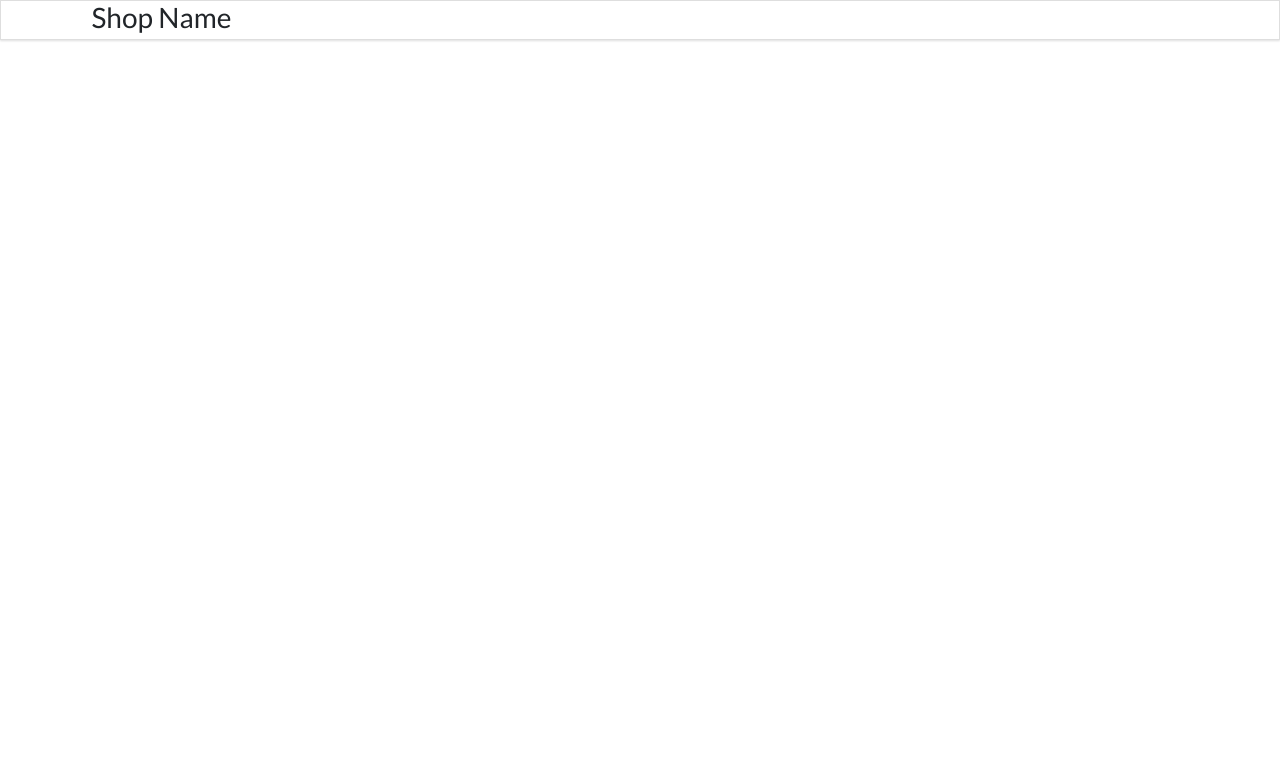
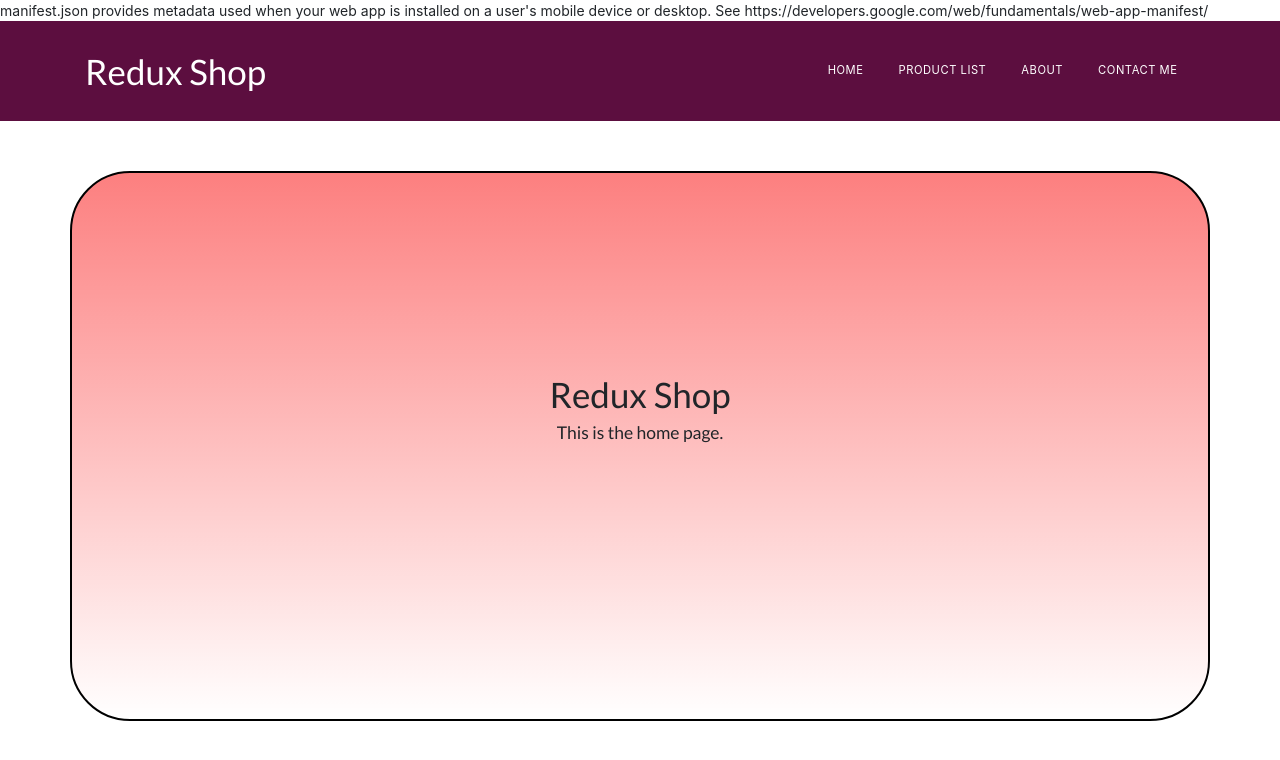
Before and after one commit to Khaliddxx/redux-ecom, a React (Create React App) app: page / in a window 1280 px wide. Shown: the top 760 px of the page. Built offline with nearby package versions, Linux system fonts and the light colour scheme; no server answers.

Commit message:
Contact & Home adjustments

```diff
--- a/src/App.css
+++ /dev/null
@@ -1,38 +0,0 @@
-.App {
-  text-align: center;
-}
-
-.App-logo {
-  height: 40vmin;
-  pointer-events: none;
-}
-
-@media (prefers-reduced-motion: no-preference) {
-  .App-logo {
-    animation: App-logo-spin infinite 20s linear;
-  }
-}
-
-.App-header {
-  background-color: #282c34;
-  min-height: 100vh;
-  display: flex;
-  flex-direction: column;
-  align-items: center;
-  justify-content: center;
-  font-size: calc(10px + 2vmin);
-  color: white;
-}
-
-.App-link {
-  color: #61dafb;
-}
-
-@keyframes App-logo-spin {
-  from {
-    transform: rotate(0deg);
-  }
-  to {
-    transform: rotate(360deg);
-  }
-}
--- a/src/App.js
+++ b/src/App.js
@@ -1,20 +1,21 @@
-import logo from "./logo.svg";
-import "./App.css";
-
-import "./App.css";
 import { BrowserRouter as Router, Switch, Route } from "react-router-dom";
 
-import Header from "./Components/Header";
+import Navbar from "./Components/Navbar";
 import ProductList from "./Components/ProductList";
 import ProductDetails from "./Components/ProductDetails";
+import Home from "./Pages/Home";
+import Contact from "./Pages/Contact";
 
 function App() {
   return (
     <div className="App">
       <Router>
-        <Header />
+        <Navbar />
+
         <Switch>
-          <Route path="/" exact component={ProductList} />
+          <Route path="/" exact component={Home} />
+          <Route path="/contact" exact component={Contact} />
+          <Route path="/product" exact component={ProductList} />
           <Route path="/product/:productId" exact component={ProductDetails} />
           <Route>404 Not Found!</Route>
         </Switch>
--- a/src/Components/Header.js
+++ /dev/null
@@ -1,13 +0,0 @@
-import React from "react";
-
-const Header = () => {
-  return (
-    <div className="ui fixed menu">
-      <div className="ui container center">
-        <h2>Shop Name</h2>
-      </div>
-    </div>
-  );
-};
-
-export default Header;
--- /dev/null
+++ b/src/Components/Navbar.css
@@ -0,0 +1,53 @@
+@import url("https://fonts.googleapis.com/css2?family=Noto+Sans+KR&display=swap");
+
+:root {
+  --primary-white: #fff;
+  --primary-orange: #f9ab00;
+  --primary-dark: rgba(255, 255, 255, 0);
+  --primary-red: #ef4035;
+  --primary-hover-red: #f33501;
+}
+
+body {
+  font-family: "Noto Sans KR", sans-serif;
+}
+
+/**************************   NAVBAR    ************************/
+
+nav {
+  z-index: 2;
+}
+
+.logo {
+  width: 3.125rem;
+  height: 3.125rem;
+}
+
+/* -------------------    MENU LINKS    ---------------------- */
+
+nav a.nav-link {
+  /* font-weight: 500; */
+  font-size: 0.8rem;
+  letter-spacing: 0.0375rem;
+  cursor: pointer;
+  border-bottom: 0.15rem solid var(--primary-dark);
+}
+
+nav ul li {
+  text-transform: uppercase;
+}
+
+.navbar-nav > li > a {
+  margin-right: 0.75rem;
+  margin-left: 0.75rem;
+  color: var(--primary-white) !important;
+}
+
+.navbar-nav > li > a.active,
+.navbar-nav > li > a.active:focus {
+  border-bottom: 0.15rem solid var(--primary-orange);
+}
+
+.navbar-nav > li > a:hover {
+  border-bottom: 0.15rem solid var(--primary-orange);
+}
--- /dev/null
+++ b/src/Components/Navbar.js
@@ -0,0 +1,64 @@
+import React from "react";
+
+// react font awesome imports
+import { FontAwesomeIcon } from "@fortawesome/react-fontawesome";
+import { faBars } from "@fortawesome/free-solid-svg-icons";
+import "./Navbar.css";
+
+const Navbar = () => {
+  return (
+    <nav
+      className="navbar navbar-expand-lg navbar-light"
+      style={{
+        height: "100px",
+        marginBottom: "50px",
+        backgroundColor: "#5C0E3F",
+      }}
+    >
+      <div className="container">
+        <a className="navbar-brand" href="/">
+          <h1 style={{ color: "white" }}>Redux Shop</h1>
+        </a>
+        <button
+          className="navbar-toggler"
+          type="button"
+          data-toggle="collapse"
+          data-target="#navbarSupportedContent"
+          aria-controls="navbarSupportedContent"
+          aria-expanded="false"
+          aria-label="Toggle navigation"
+        >
+          <FontAwesomeIcon icon={faBars} style={{ color: "#fff" }} />
+        </button>
+
+        <div className="collapse navbar-collapse" id="navbarSupportedContent">
+          <ul className="navbar-nav ml-auto">
+            <li className="nav-item active">
+              <a className="nav-link" href="/">
+                Home <span className="sr-only">(current)</span>
+              </a>
+            </li>
+            <li className="nav-item">
+              <a className="nav-link" href="/product">
+                Product List
+              </a>
+            </li>
+            <li className="nav-item">
+              <a className="nav-link" href="/about">
+                About
+              </a>
+            </li>
+
+            <li className="nav-item">
+              <a className="nav-link" href="contact">
+                contact me
+              </a>
+            </li>
+          </ul>
+        </div>
+      </div>
+    </nav>
+  );
+};
+
+export default Navbar;
--- /dev/null
+++ b/src/Pages/Contact.js
@@ -0,0 +1,94 @@
+import React from "react";
+import { useState } from "react";
+import { Form, Modal, Button, Container } from "react-bootstrap";
+
+const Contact = () => {
+  const [show, setShow] = useState(false);
+  const handleClose = () => setShow(false);
+  const handleShow = () => setShow(true);
+
+  return (
+    <div>
+      <div className="col-12 text-center">
+        <Button
+          style={{
+            marginTop: "20px",
+            marginBottom: "50px",
+          }}
+          onClick={handleShow}
+        >
+          Send A message
+        </Button>
+      </div>
+      <Modal
+        show={show}
+        onHide={handleClose}
+        backdrop="static"
+        keyboard={false}
+      >
+        <Modal.Header closeButton>
+          <Modal.Title>Contact Me</Modal.Title>
+        </Modal.Header>
+        <Modal.Body>Welcame Welcame</Modal.Body>
+
+        <Container>
+          <Form>
+            <Form.Group>
+              <Form.Label>Name</Form.Label>
+              <Form.Control
+                placeholder="Enter Your Name"
+                // value={newMovie.name}
+                // onChange={(e) =>
+                //   setNewMovie((prev) => {
+                //     prev.name = e.target.value;
+                //     return { ...prev };
+                //   })
+                // }
+              />
+            </Form.Group>
+
+            <Form.Group>
+              <Form.Label>Message</Form.Label>
+              <Form.Control
+                placeholder="Enter your message"
+                // value={newMovie.description}
+                // onChange={(e) =>
+                //   setNewMovie((prev) => {
+                //     prev.description = e.target.value;
+                //     return { ...prev };
+                //   })
+                // }
+              />
+            </Form.Group>
+          </Form>
+        </Container>
+
+        <Modal.Footer>
+          <Button variant="secondary" onClick={handleClose}>
+            Cancel
+          </Button>
+          <Button
+            className="add-movie-btn"
+            variant="primary"
+            onClick={() => {
+              //   onAdd((prev) => {
+              //     prev.push({
+              //       title: newMovie.name,
+              //       description: newMovie.description,
+              //       posterURL: newMovie.poster,
+              //       rating: newMovie.rating,
+              //     });
+              //     return [...prev];
+              //   });
+              handleClose();
+            }}
+          >
+            Send
+          </Button>
+        </Modal.Footer>
+      </Modal>
+    </div>
+  );
+};
+
+export default Contact;
--- /dev/null
+++ b/src/Pages/Home.js
@@ -0,0 +1,26 @@
+import React from "react";
+import { Container } from "react-bootstrap";
+
+const Home = () => {
+  return (
+    <div
+      className="container"
+      style={{
+        textAlign: "center",
+        border: "black solid 2px",
+        height: "550px",
+        margin: "auto",
+        padding: "200px 0",
+        borderRadius: "60px",
+        backgroundColor: "#541D29",
+        background: "linear-gradient(rgba(250,0,0,0.5),transparent)",
+      }}
+    >
+      <h1>Redux Shop</h1>
+      <h5>This is the home page.</h5>
+      <i class="fas fa-door-open"></i>
+    </div>
+  );
+};
+
+export default Home;
```
Also changed, not shown: src/Pages/About.js (added, +7 -0 lines), public/logo192.png (deleted), public/logo512.png (deleted), public/manifest.json, public/robots.txt (deleted).
